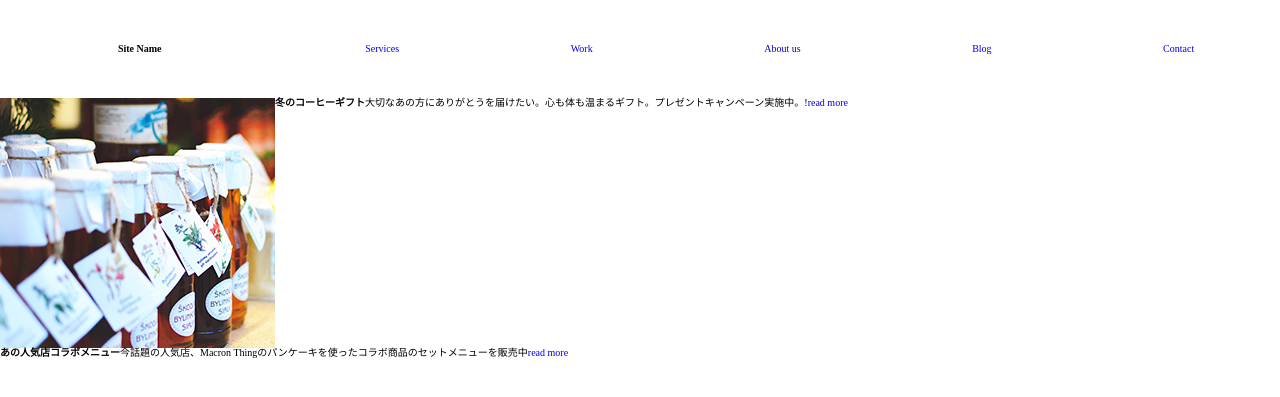
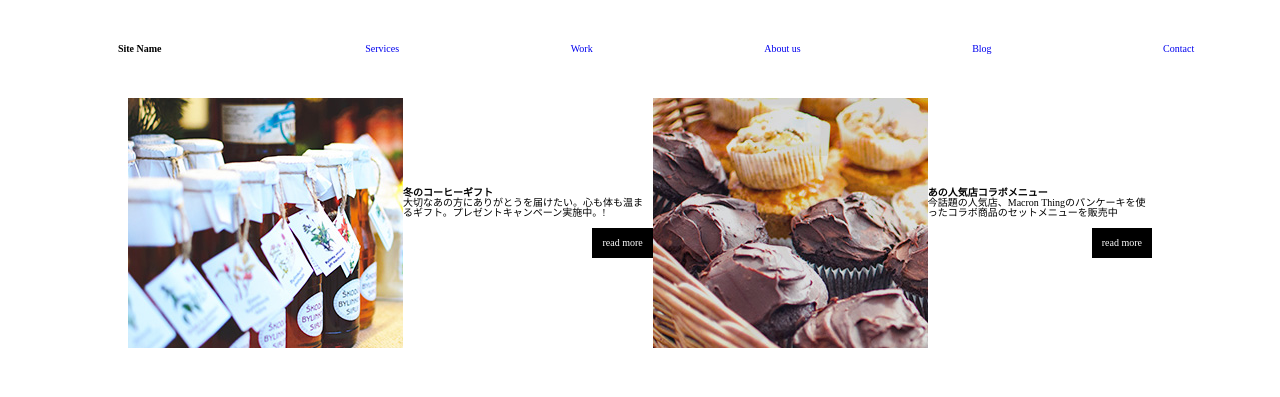
Before and after one commit to umanari145/css, a PHP site: page / in a window 1280 px wide. Shown: the top 397 px of the page. Run offline with PHP 8.4, Linux system fonts and the light colour scheme.

Commit message:
commit漏れとflexの計算など

```diff
--- a/image_font.html
+++ b/image_font.html
@@ -120,8 +120,7 @@ div.font02{
 	width: 60%;
 	background-image: url('reika.jpg');
 	background-repeat: no-repeat;
-	background-size: 100% auto;
-	border: 1px solid #000;
+	background-size: 100% 100%;
 	/* 背景画像が3:2だが幅が親の60%になるのでこれを比で割って40%にすると均等になる*/
 	padding-top:40%;
 }
--- a/samplesite01/css/_entryPanel.scss
+++ b/samplesite01/css/_entryPanel.scss
@@ -1,16 +1,36 @@
 
 .Item_block{
 	@include flex;
-	flex-wrap: wrap;
+	flex-wrap: nowrap;
+	width: 80%;
+	margin-left: auto;
+	margin-right: auto;
+	align-items: center;
 }
 
 .EntryPanel{
 	@include flex;
+	align-items: center;
 	&__sub{
+		flex:1 1 45%;
 	}
 
 	&__main{
-		@include flex;
-		align-content: space-around;
+		flex:1 1 55%;
+	}
+
+
+	&__footer{
+		a{
+			padding: 10px;
+			display: inline-block;
+			background: #000;
+			color:#ccc;
+			margin-top: 10px;
+			&:link,{
+				color:#fff;
+			}
+		}
+		text-align: right;
 	}
 }
--- a/samplesite01/css/main.css
+++ b/samplesite01/css/main.css
@@ -62,18 +62,40 @@ li {
   display: -webkit-flex;
   display: -ms-flex;
   display: flex;
-  flex-wrap: wrap;
+  flex-wrap: nowrap;
+  width: 80%;
+  margin-left: auto;
+  margin-right: auto;
+  align-items: center;
 }
 
 .EntryPanel {
   display: -webkit-flex;
   display: -ms-flex;
   display: flex;
+  align-items: center;
+}
+
+.EntryPanel__sub {
+  flex: 1 1 45%;
 }
 
 .EntryPanel__main {
-  display: -webkit-flex;
-  display: -ms-flex;
-  display: flex;
-  align-content: space-around;
+  flex: 1 1 55%;
 }
+
+.EntryPanel__footer {
+  text-align: right;
+}
+
+.EntryPanel__footer a {
+  padding: 10px;
+  display: inline-block;
+  background: #000;
+  color: #ccc;
+  margin-top: 10px;
+}
+
+.EntryPanel__footer a:link {
+  color: #fff;
+}
--- a/samplesite01/index.php
+++ b/samplesite01/index.php
@@ -15,7 +15,7 @@
 
 	<div class="EntryPanel">
 		<div class="EntryPanel__sub">
-			<img class="EntryPanel__thumb" src="">
+			<img class="EntryPanel__thumb" src="./images/top/entry2.jpg">
 		</div>
 
 		<div class="EntryPanel__main">
```
Also changed, not shown: flex/flex2.html (added, +107 -0 lines), flex/style.css (added, +128 -0 lines), flex/style2.css (added, +65 -0 lines), flex/flex.html (renamed from flex.html), reika.jpg (added), 1 other file.
